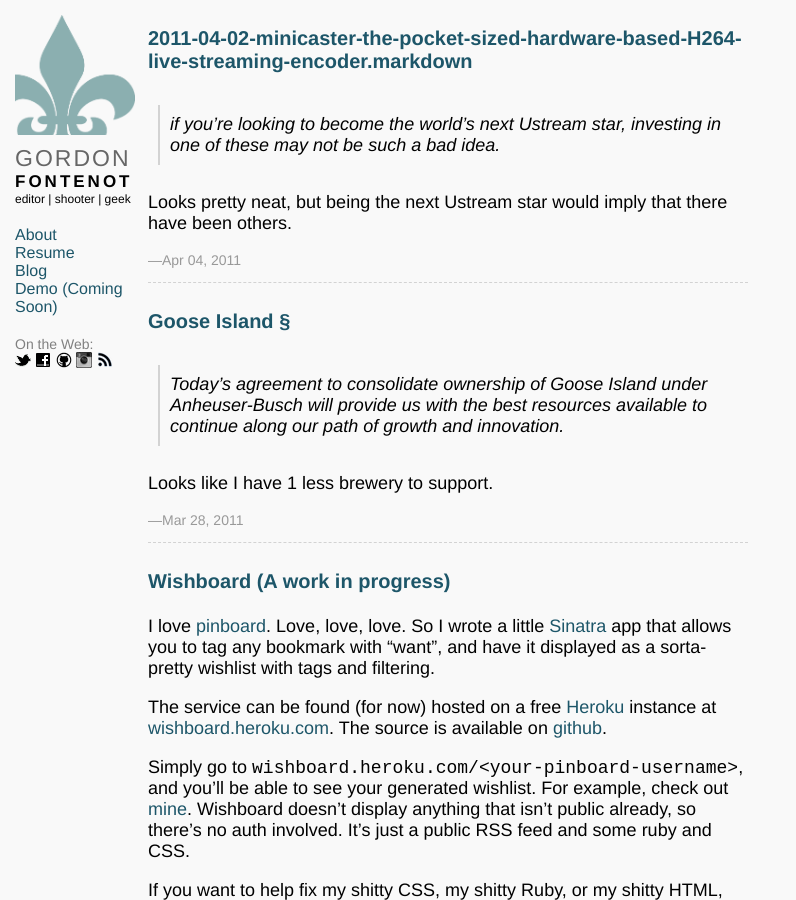
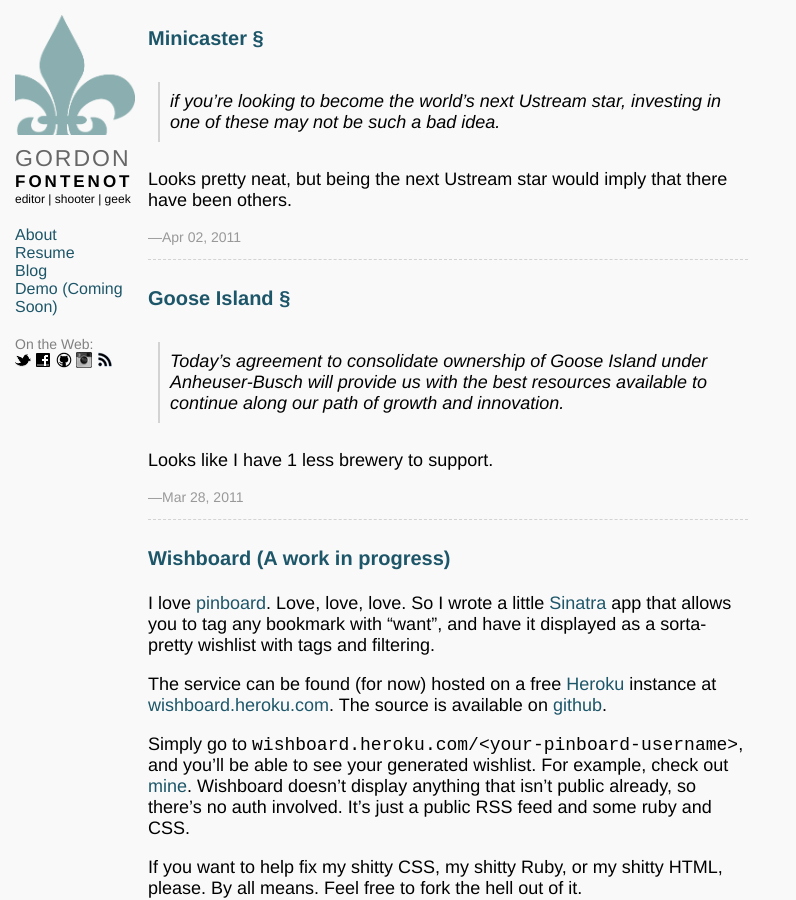
Before and after one commit to gfontenot/website-source-hakyll, a Jekyll site: the page built from index.html, in a window 1280 px wide and 900 px high. Shown: the whole window, without its empty margins (0-796 px from the left). Built offline with Jekyll 4.4.1, drawn with Linux system fonts in a browser that asks for light colours; nearby versions of some CDN libraries; Markdown is read by kramdown in place of the engine named in the settings.

Commit message:
fixed minicaster title

```diff
--- a/_posts/2011-04-02-minicaster-the-pocket-sized-hardware-based-H264-live-streaming-encoder.markdown
+++ b/_posts/2011-04-02-minicaster-the-pocket-sized-hardware-based-H264-live-streaming-encoder.markdown
@@ -1,7 +1,7 @@
 ---
 layout: post
 type: link
-name: Minicaster: the pocket-sized hardware-based H.264 live streaming encoder
+name: Minicaster
 source: http://www.engadget.com/2011/04/02/minicaster-the-pocket-sized-hardware-based-h-264-live-streaming/
 ---
 
```
